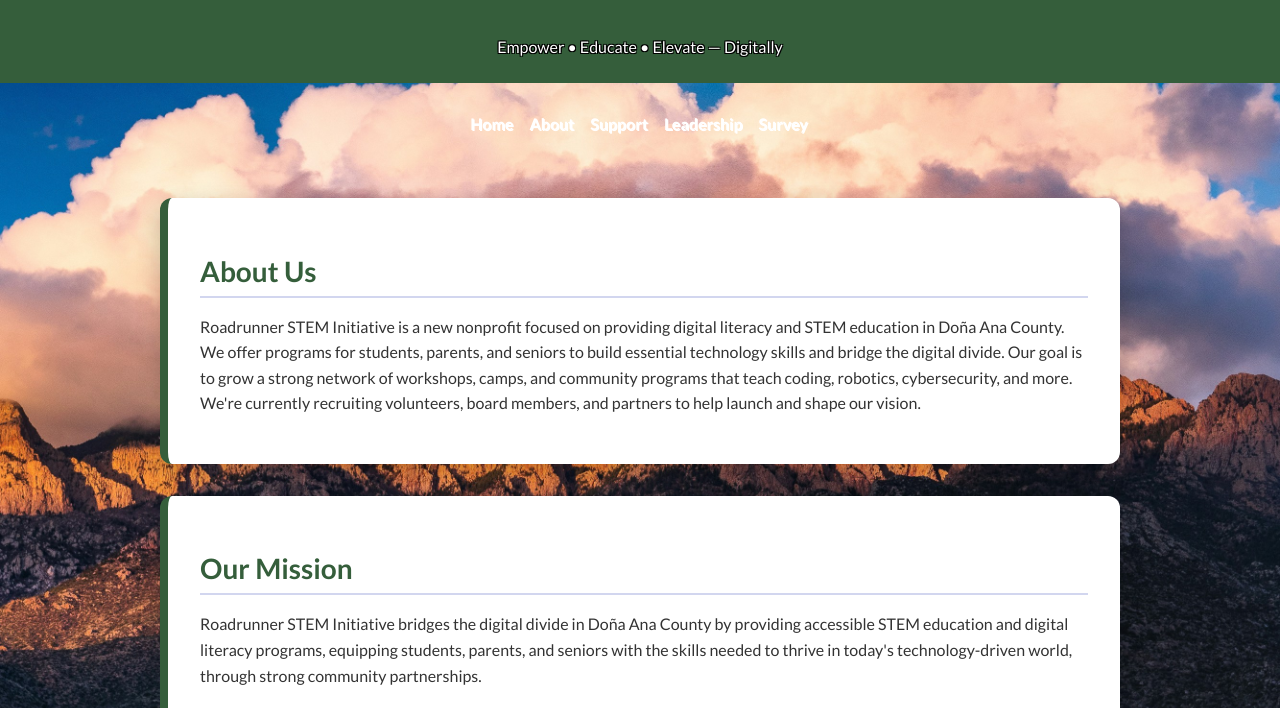
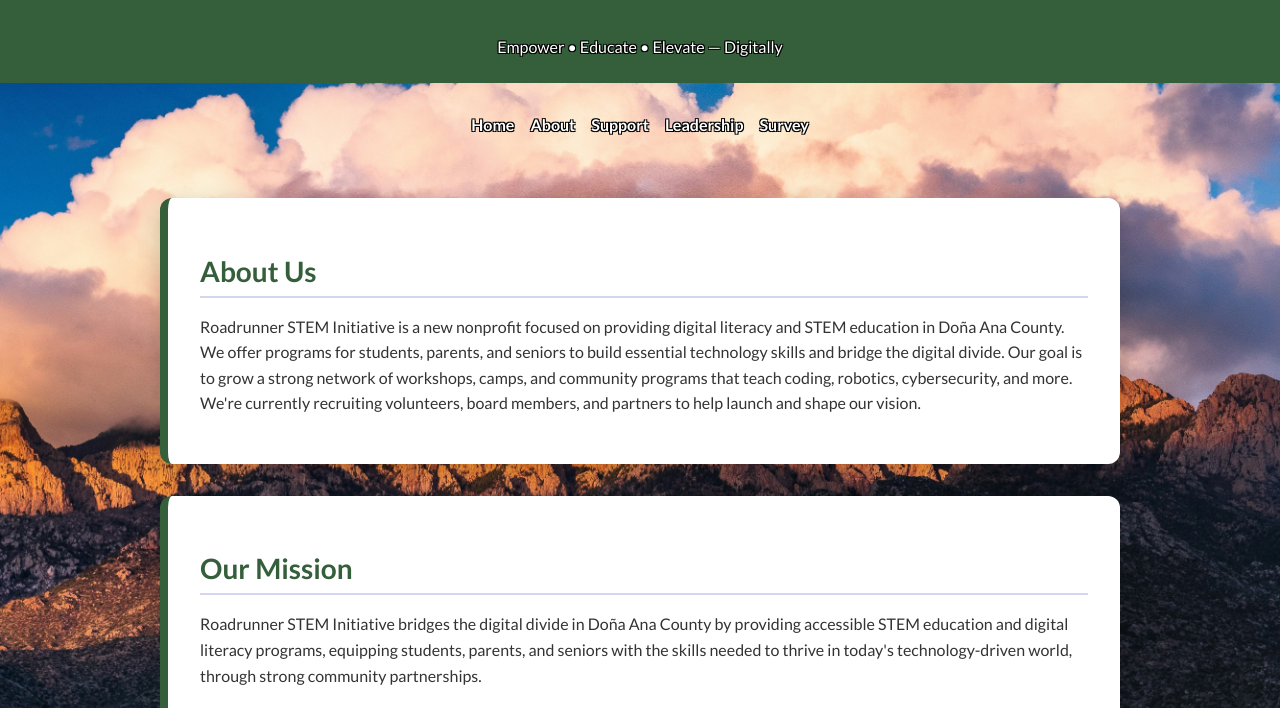
Before and after one commit to RoadrunnerStemInitiative/roadrunnersteminitiative.github.io, an Eleventy site: page index.md in a window 1280 px wide. Shown: the part 72-780 px from the top of the page. Built offline with nearby package versions, Linux system fonts and the light colour scheme; Eleventy itself is replaced by a stand-in of ours; files that its build step writes are made by us from their sources.

Commit message:
Update style.css

```diff
--- a/assets/style.css
+++ b/assets/style.css
@@ -113,8 +113,11 @@ form button:hover {
 nav a {
   color: white;
   font-weight: bold;
-  text-shadow:
-    -1px -1px
+   text-shadow:
+    -1px -1px 0 #000,
+     1px -1px 0 #000,
+    -1px  1px 0 #000,
+     1px  1px 0 #000;
 }
 
 /* Headings */
```
